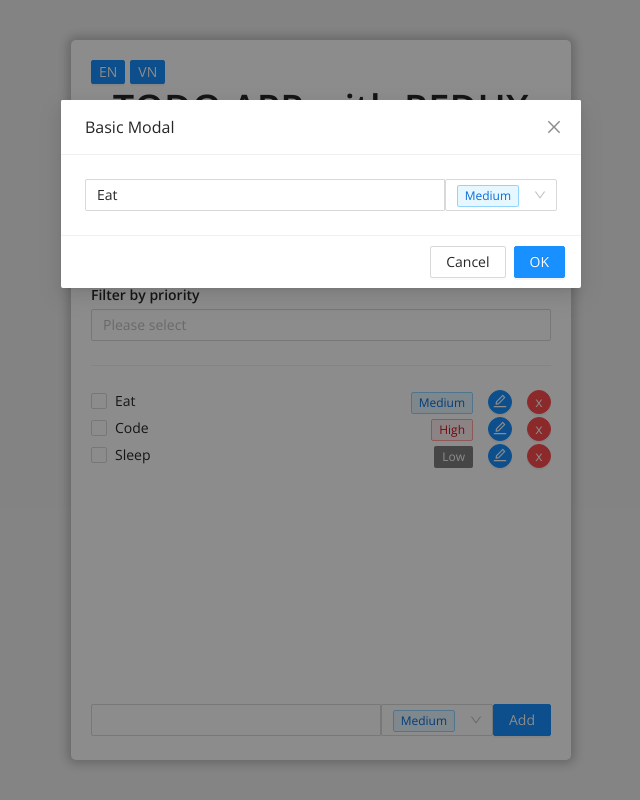
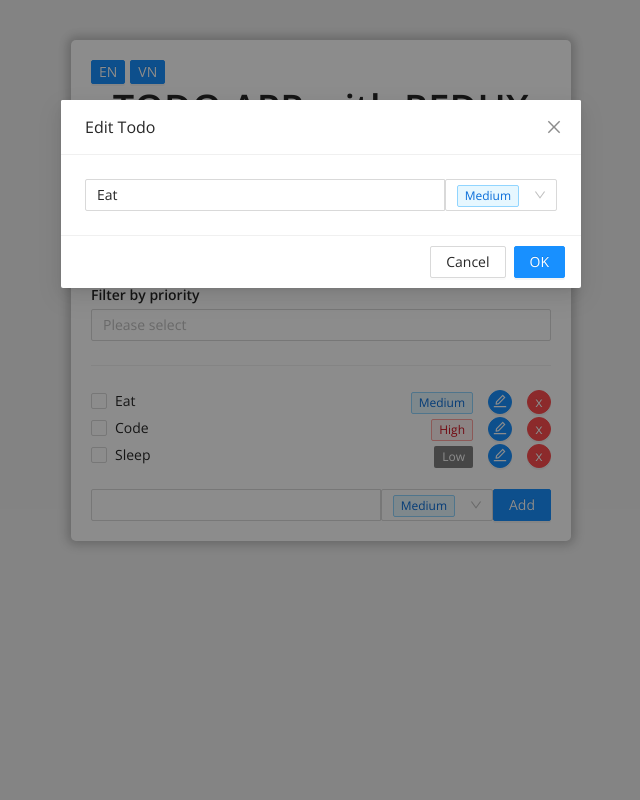
Before and after one commit to leanhvu21042001/redux-todo-app, a React (Create React App) app: page / in a window 1280 px wide. Both pictures are taken after a click on the button 819 px from the left and 401 px from the top of the page. Shown: the whole page, without its empty margins (319-959 px from the left). Built offline with nearby package versions, Linux system fonts and the light colour scheme.

Commit message:
refactor code

```diff
--- a/src/App.js
+++ b/src/App.js
@@ -1,10 +1,9 @@
-import { Button, Divider, Typography } from "antd";
+import { Button, Col, Divider, Row, Typography } from "antd";
 import { Trans, useTranslation } from "react-i18next";
 
+import AddTodo from "./components/AddTodo";
 import Filters from "./components/Filter";
 import TodoList from "./components/TodoList";
-
-import "./App.css";
 
 const { Title } = Typography;
 
@@ -14,15 +13,15 @@ function App() {
   return (
     <div
       style={{
-        width: 500,
-        margin: "0 auto",
+        maxWidth: "500px",
+        minWidth: "300px",
         display: "flex",
         flexDirection: "column",
+        margin: "0 auto",
         backgroundColor: "white",
         padding: 20,
         boxShadow: "0 0 10px 4px #bfbfbf",
         borderRadius: 5,
-        height: "90vh",
       }}
     >
       <div>
@@ -56,7 +55,20 @@ function App() {
       </Title>
       <Filters />
       <Divider />
-      <TodoList />
+      <Row style={{ height: "calc(100% - 40px)" }} gutter={[18, 18]}>
+        <Col
+          span={24}
+          style={{
+            maxHeight: "200px",
+            overflowY: "auto",
+          }}
+        >
+          <TodoList />
+        </Col>
+        <Col span={24}>
+          <AddTodo />
+        </Col>
+      </Row>
     </div>
   );
 }
--- /dev/null
+++ b/src/components/AddTodo.js
@@ -0,0 +1,65 @@
+import { Button, Input, message, Select, Tag } from "antd";
+import { useState } from "react";
+import { useTranslation } from "react-i18next";
+import { useDispatch } from "react-redux";
+import { v4 as uuidv4 } from "uuid";
+
+import todoListSlicer from "../lib/redux/slices/todoListSlice";
+
+export default function AddTodo() {
+  const { t } = useTranslation();
+  const [name, setName] = useState("");
+  const [priority, setPriority] = useState("Medium");
+
+  const dispatch = useDispatch();
+
+  const handleInputChange = (e) => {
+    setName(e.target.value);
+  };
+
+  const handlePriorityChange = (value) => {
+    setPriority(value);
+  };
+
+  const handleAddButtonClick = () => {
+    if (!name.length) {
+      message.warn("Vui lòng nhập nội dung");
+      return;
+    }
+    dispatch(
+      todoListSlicer.actions.addTodo({
+        id: uuidv4(),
+        name: name,
+        priority: priority,
+        completed: false,
+      })
+    );
+
+    setName("");
+    setPriority("Medium");
+  };
+
+  return (
+    <Input.Group style={{ display: "flex" }}>
+      <Input value={name} onChange={handleInputChange} />
+      <Select
+        defaultValue="Medium"
+        value={priority}
+        onChange={handlePriorityChange}
+      >
+        <Select.Option value="High" label="High">
+          <Tag color="red">{t("todo_list.high")}</Tag>
+        </Select.Option>
+        <Select.Option value="Medium" label="Medium">
+          <Tag color="blue">{t("todo_list.medium")}</Tag>
+        </Select.Option>
+        <Select.Option value="Low" label="Low">
+          <Tag color="gray">{t("todo_list.low")}</Tag>
+        </Select.Option>
+      </Select>
+      <Button type="primary" onClick={handleAddButtonClick}>
+        {t("add_todo.add")}
+      </Button>
+    </Input.Group>
+  );
+}
--- a/src/components/TodoItem.js
+++ b/src/components/TodoItem.js
@@ -16,17 +16,18 @@ const priorityColorMapping = {
 
 export default function Todo({ id, name, priority, completed }) {
   const { t } = useTranslation();
+  const dispatch = useDispatch();
+
   const [checked, setChecked] = useState(completed);
-  const dispatch = useDispatch();
   const [isModalVisible, setIsModalVisible] = useState(false);
   const [todoId, setTodoId] = useState(null);
-  const todoList = useSelector(todosRemainingSelector);
   const [updateTodo, setUpdateTodo] = useState({
     id: null,
     name: null,
     priority: null,
     completed: null,
   });
+  const todoList = useSelector(todosRemainingSelector);
 
   useEffect(() => {
     setUpdateTodo(todoList.find((todo) => todo.id === todoId));
@@ -111,7 +112,7 @@ export default function Todo({ id, name, priority, completed }) {
         </Button>
       </div>
       <Modal
-        title="Basic Modal"
+        title={t("modal.edit_todo.title")}
         open={isModalVisible}
         onOk={handleOk}
         onCancel={handleCancel}
--- a/src/components/TodoList.js
+++ b/src/components/TodoList.js
@@ -1,47 +1,13 @@
-import { Button, Col, Input, Row, Select, Tag } from "antd";
-import { useState } from "react";
-import { useTranslation } from "react-i18next";
-import { useDispatch, useSelector } from "react-redux";
-import { v4 as uuidv4 } from "uuid";
+import { useSelector } from "react-redux";
 
 import { todosRemainingSelector } from "../lib/redux/selectors";
-import todoListSlicer from "../lib/redux/slices/todoListSlice";
+
 import Todo from "./TodoItem";
 
 export default function TodoList() {
-  const { t } = useTranslation();
-  const [name, setName] = useState("");
-  const [priority, setPriority] = useState("Medium");
-
-  const dispatch = useDispatch();
   const todoList = useSelector(todosRemainingSelector);
 
-  const handleInputChange = (e) => {
-    setName(e.target.value);
-  };
-
-  const handlePriorityChange = (value) => {
-    setPriority(value);
-  };
-
-  const handleAddButtonClick = () => {
-    dispatch(
-      todoListSlicer.actions.addTodo({
-        id: uuidv4(),
-        name: name,
-        priority: priority,
-        completed: false,
-      })
-    );
-
-    setName("");
-    setPriority("Medium");
-  };
-
-  return (
-    <Row style={{ height: "calc(100% - 40px)" }}>
-      <Col span={24} style={{ height: "calc(100% - 40px)", overflowY: "auto" }}>
-        {Object.values(todoList).map((todo) => (
+  return Object.values(todoList).map((todo) => (
     <Todo
       key={todo.id}
       id={todo.id}
@@ -49,31 +15,5 @@ export default function TodoList() {
       priority={todo.priority}
       completed={todo.completed}
     />
-        ))}
-      </Col>
-      <Col span={24}>
-        <Input.Group style={{ display: "flex" }}>
-          <Input value={name} onChange={handleInputChange} />
-          <Select
-            defaultValue="Medium"
-            value={priority}
-            onChange={handlePriorityChange}
-          >
-            <Select.Option value="High" label="High">
-              <Tag color="red">{t("todo_list.high")}</Tag>
-            </Select.Option>
-            <Select.Option value="Medium" label="Medium">
-              <Tag color="blue">{t("todo_list.medium")}</Tag>
-            </Select.Option>
-            <Select.Option value="Low" label="Low">
-              <Tag color="gray">{t("todo_list.low")}</Tag>
-            </Select.Option>
-          </Select>
-          <Button type="primary" onClick={handleAddButtonClick}>
-            {t("add_todo.add")}
-          </Button>
-        </Input.Group>
-      </Col>
-    </Row>
-  );
+  ));
 }
--- a/src/index.js
+++ b/src/index.js
@@ -2,6 +2,8 @@ import React, { Suspense } from "react";
 import ReactDOM from "react-dom";
 import { Provider } from "react-redux";
 import { PersistGate } from "redux-persist/integration/react";
+
+import "./styles/styles.css";
 
 import App from "./App";
 import "./lib/locales/i18n";
--- a/src/lib/locales/en/translation.json
+++ b/src/lib/locales/en/translation.json
@@ -24,5 +24,10 @@
     "medium": "Medium",
     "high": "High",
     "low": "Low"
+  },
+  "modal": {
+    "edit_todo": {
+      "title": "Edit Todo"
+    }
   }
 }
--- a/src/lib/locales/vn/translation.json
+++ b/src/lib/locales/vn/translation.json
@@ -21,8 +21,13 @@
   },
   "add_todo": {
     "add": "Thêm",
-	"medium": "Vừa",
+    "medium": "Vừa",
     "high": "Cao",
     "low": "Thấp"
+  },
+  "modal": {
+    "edit_todo": {
+      "title": "Chỉnh sửa"
+    }
   }
 }
```
Also changed, not shown: src/styles/styles.css (renamed from src/App.css). Lines whose indentation alone changed are shown as unchanged.
